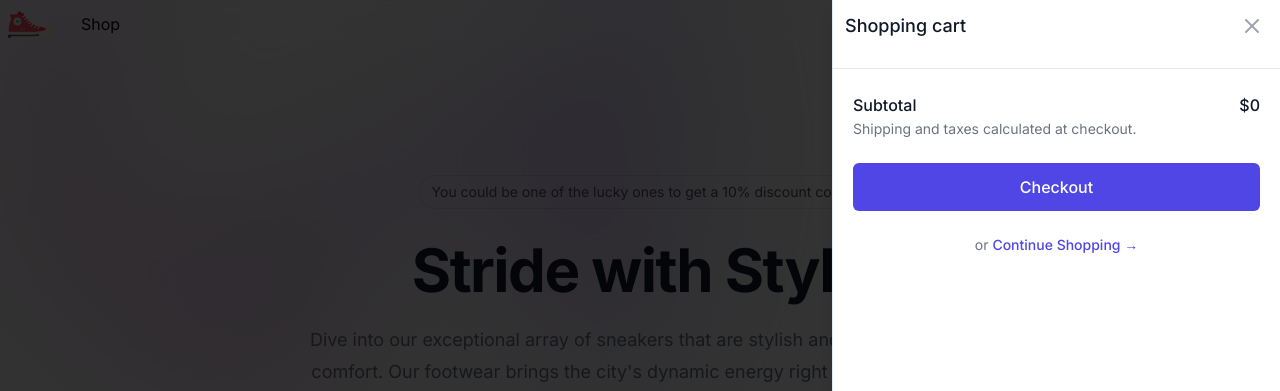
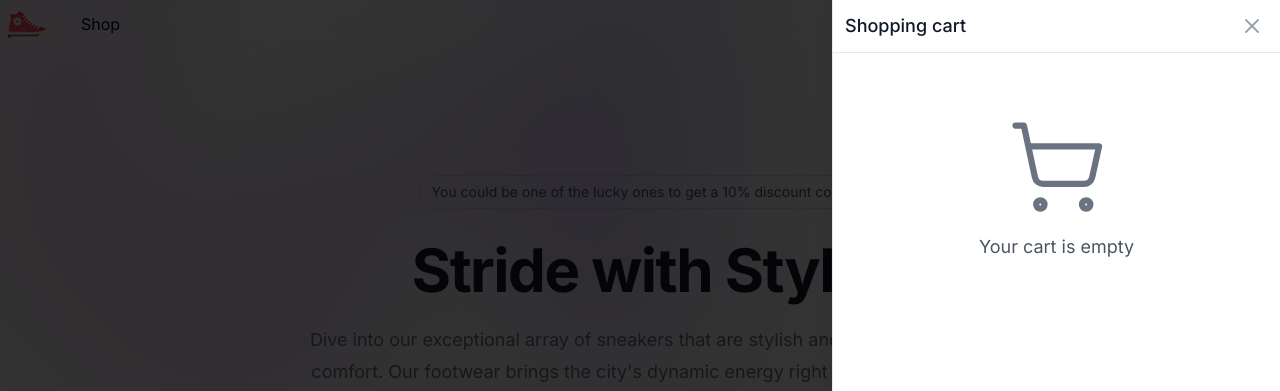
Before and after one commit to divyanshyadav20/shoes-store, a Next.js app: page / in a window 1280 px wide. Both pictures are taken after a click on the button 1252 px from the left and 24 px from the top of the page. Shown: the top 391 px of the page. Built offline with nearby package versions, Linux system fonts and the light colour scheme.

Commit message:
:hammer: Updated the cart to handle empty state

```diff
--- a/components/Cart.tsx
+++ b/components/Cart.tsx
@@ -1,11 +1,11 @@
 "use client";
 
 import useShoesStore from "@/lib/store";
-import { X } from "lucide-react";
+import { ShoppingCart, X } from "lucide-react";
 import Image from "next/image";
 import Link from "next/link";
 import { Button } from "./ui/button";
-import { Sheet, SheetClose, SheetContent } from "./ui/sheet";
+import { Sheet, SheetClose, SheetContent, SheetTitle } from "./ui/sheet";
 
 function Cart() {
   const { isCartOpen, toggleCart, cartItems, removeFromCart } = useShoesStore();
@@ -14,30 +14,25 @@ function Cart() {
     return acc + curr.shoe.price * curr.quantity;
   }, 0);
 
-  return (
-    <Sheet open={isCartOpen}>
-      <SheetContent
-        className="overflow-y-auto p-0"
-        onInteractOutside={() => toggleCart(false)}
-      >
-        <div className="sticky top-0 flex flex-row items-start justify-between space-y-0 bg-white p-3">
-          <h4 className="text-lg font-medium text-gray-900">Shopping cart</h4>
-          <div className="flex h-7 items-center">
-            <SheetClose asChild>
-              <Button
-                variant="outline"
-                size="sm"
-                onClick={() => toggleCart(false)}
-                className="h-8 border-none px-1 text-gray-400 hover:text-gray-500"
-              >
-                <span className="sr-only">Close panel</span>
-                <X aria-hidden="true" className="h-6 w-6" />
-              </Button>
-            </SheetClose>
+  function renderSheetContent() {
+    if (!cartItems.length) {
+      return (
+        <div className="mx-auto max-w-4xl rounded-lg bg-white px-10 py-4">
+          <div className="flex flex-col items-center justify-center py-12">
+            <ShoppingCart
+              size={100}
+              strokeWidth={1.5}
+              className="text-gray-500"
+            />
+            <p className="my-4 text-lg text-gray-600">Your cart is empty</p>
           </div>
         </div>
+      );
+    }
 
-        <div className="mt-4 px-3">
+    return (
+      <>
+        <div className="h-[calc(100vh-280px)] overflow-y-auto px-3">
           <ul role="cart-list" className="divide-y divide-gray-200">
             {cartItems.map(({ shoe, quantity }) => (
               <li key={shoe.id} className="flex py-6">
@@ -84,7 +79,7 @@ function Cart() {
           </ul>
         </div>
 
-        <div className="mt-3">
+        <div className="absolute bottom-0 mt-3 w-full">
           <div className="border-t border-gray-200 px-3 py-6 sm:px-5">
             <div className="flex justify-between text-base font-medium text-gray-900">
               <p>Subtotal</p>
@@ -118,8 +113,39 @@ function Cart() {
             </div>
           </div>
         </div>
-      </SheetContent>
-    </Sheet>
+      </>
+    );
+  }
+
+  return (
+    <div className="relative min-h-screen">
+      <Sheet open={isCartOpen}>
+        <SheetContent
+          className="h-full p-0"
+          onInteractOutside={() => toggleCart(false)}
+        >
+          <SheetTitle className="hidden" />
+          <div className="sticky top-0 flex flex-row items-start justify-between space-y-0 border-b bg-white p-3">
+            <h4 className="text-lg font-medium text-gray-900">Shopping cart</h4>
+            <div className="flex h-7 items-center">
+              <SheetClose asChild>
+                <Button
+                  variant="outline"
+                  size="sm"
+                  onClick={() => toggleCart(false)}
+                  className="h-8 border-none px-1 text-gray-400 hover:text-gray-500"
+                >
+                  <span className="sr-only">Close panel</span>
+                  <X aria-hidden="true" className="h-6 w-6" />
+                </Button>
+              </SheetClose>
+            </div>
+          </div>
+
+          {renderSheetContent()}
+        </SheetContent>
+      </Sheet>
+    </div>
   );
 }
 
```
